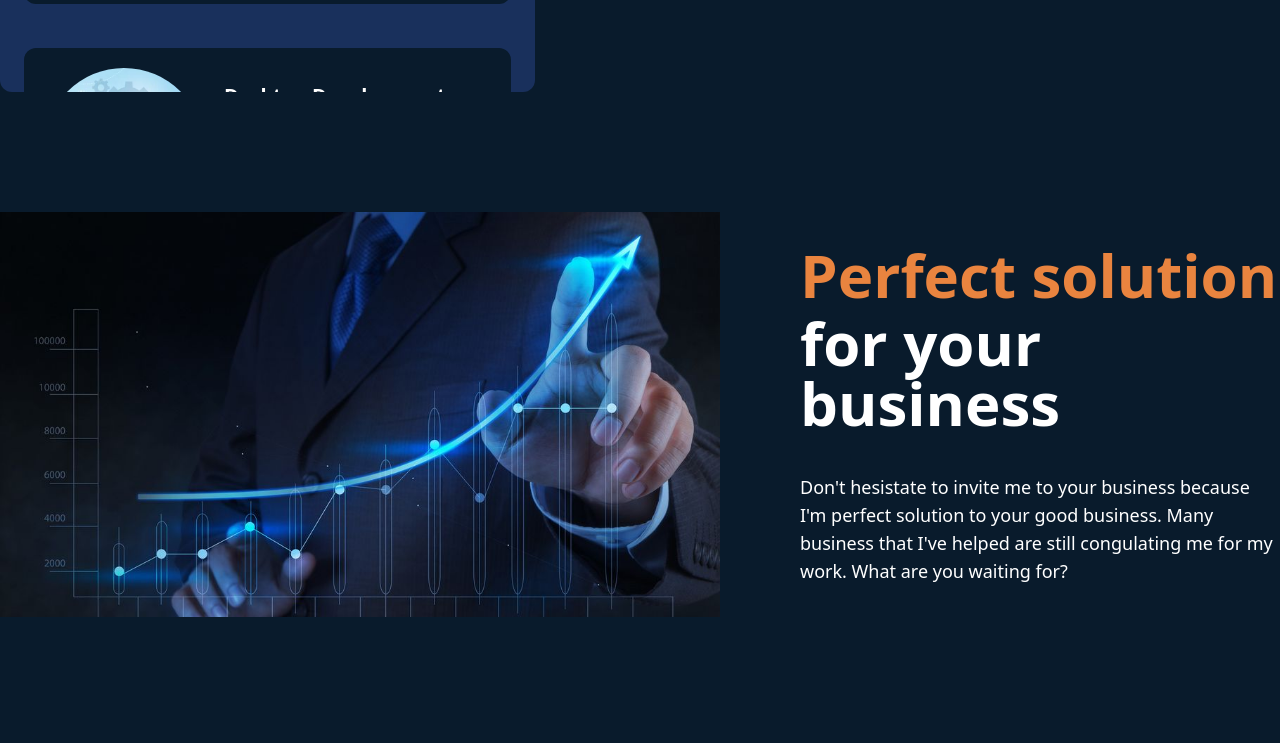
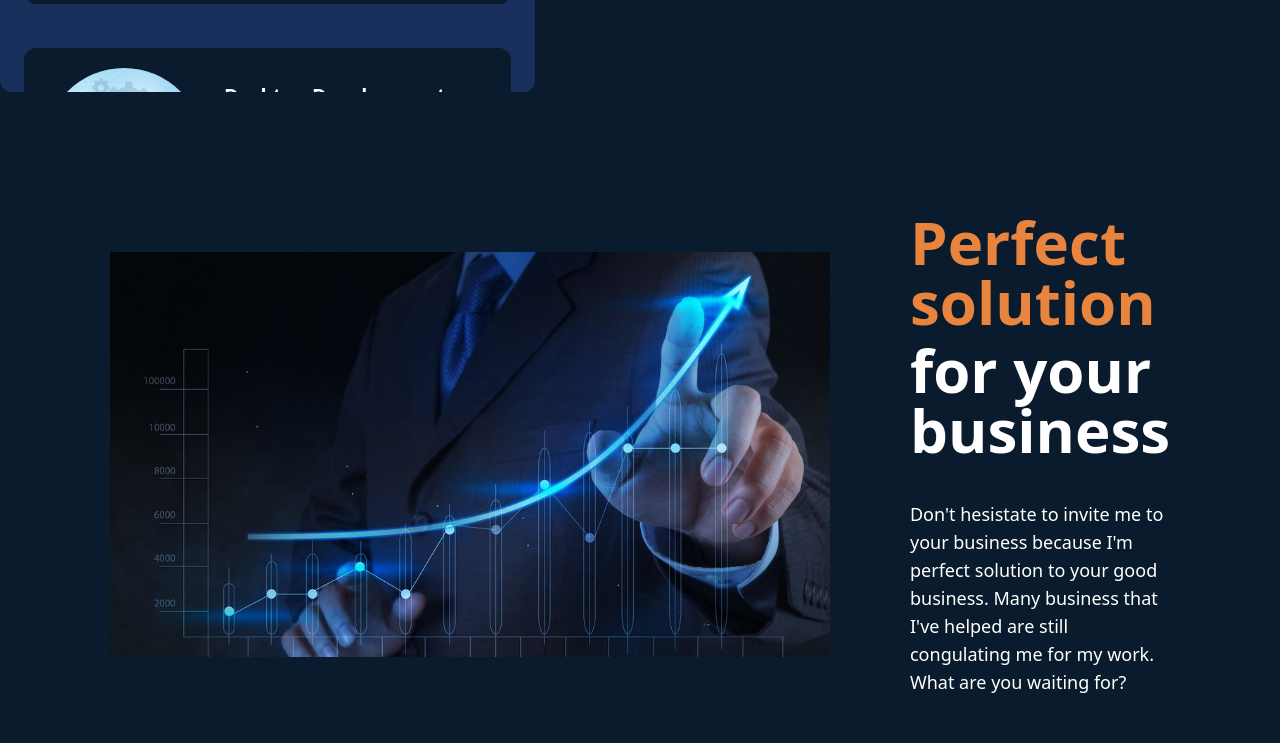
Before and after one commit to the-coder-kalisa/portofolio, a React (Vite) app: page / in a window 1280 px wide. Shown: the part 1680-2423 px from the top of the page. Built offline with nearby package versions, Linux system fonts and the light colour scheme.

Commit message:
added recoil module

```diff
--- a/src/components/Solution.tsx
+++ b/src/components/Solution.tsx
@@ -13,7 +13,7 @@ const font = useRecoilValue(fonts);
     <div
       id="solution"
       className={`flex ${
-        (phone === "phone" || phone === "tablet") && "flex-col-reverse px-5"
+        (phone === "phone" || phone === "tablet") ? "flex-col-reverse px-5" : "px-32"
       } gap-20 items-center py-20 justify-center`}
     >
       <img
```
